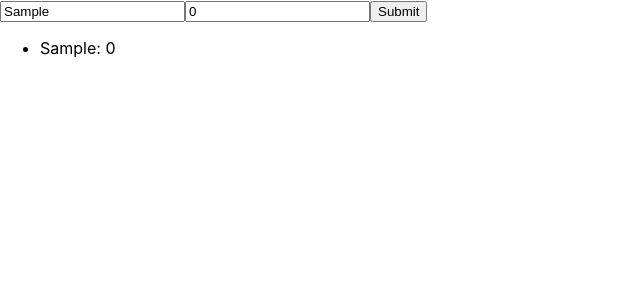
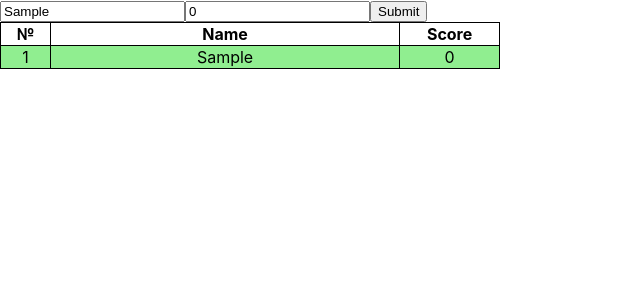
Before and after one commit to thesafatem/jeopardy-selection-frontend, a React (Create React App) app: page / in a window 1280 px wide. Both pictures are taken after typing "Sample" into the empty fields and a click on the button "Submit". Shown: the top 300 px of the page, without its empty margins (0-640 px from the left). Built offline with nearby package versions, Linux system fonts and the light colour scheme.

Commit message:
Add table and highlight top teams

```diff
--- a/src/App.css
+++ b/src/App.css
@@ -36,3 +36,29 @@
     transform: rotate(360deg);
   }
 }
+
+table, th, td {
+  border: 1px solid black;
+  border-collapse: collapse;
+  text-align: center;
+}
+
+.table {
+  width: 500px
+}
+
+.number {
+  width: 10%
+}
+
+.name {
+  width: 70%
+}
+
+.score {
+  width: 20%
+}
+
+.top-row {
+  background-color: lightgreen;
+}
--- a/src/App.tsx
+++ b/src/App.tsx
@@ -7,11 +7,14 @@ interface IUser {
 }
 
 function Input() {
+    const topPlayers = 2
     const [users, setUsers] = useState<IUser[]>([]);
     const [name, setName] = useState("")
     const [score, setScore] = useState(0)
     const handleSubmit = (event: any) => {
-        setUsers([...users, { name, score }])
+        const nextUsers = [...users, { name, score }]
+        nextUsers.sort((a, b) => b.score - a.score)
+        setUsers(nextUsers)
     }
 
     const handleNameChange = (event: any) => {
@@ -22,23 +25,47 @@ function Input() {
         setScore(event.target.value)
     }
 
+    const headers = [
+        {
+            name: '№',
+            className: 'number'
+        },
+        {
+            name: 'Name',
+            className: 'name'
+        },
+        {
+            name: 'Score',
+            className: 'score'
+        }
+    ]
+
     return (
       <div>
           <input type="text" value={name} onChange={handleNameChange}/>
           <input type="number" value={score} onChange={handleScoreChange}/>
           <button onClick={handleSubmit}>Submit</button>
-          <ul>
-              {users.map(user => <li>{user.name}: {user.score}</li>)}
-          </ul>
+          <table className="table">
+              <tr>
+                  {headers.map(header => <th className={header.className}>{header.name}</th>)}
+              </tr>
+              {users.map((user, id) => (
+                  <tr className={id < topPlayers ? 'top-row' : 'bottom-row'}>
+                      <td>{id + 1}</td>
+                      <td>{user.name}</td>
+                      <td>{user.score}</td>
+                  </tr>
+              ))}
+          </table>
       </div>
     )
 }
 
 function App() {
   return (
-      <div>
+      <>
         <Input/>
-      </div>
+      </>
   );
 }
 
```
